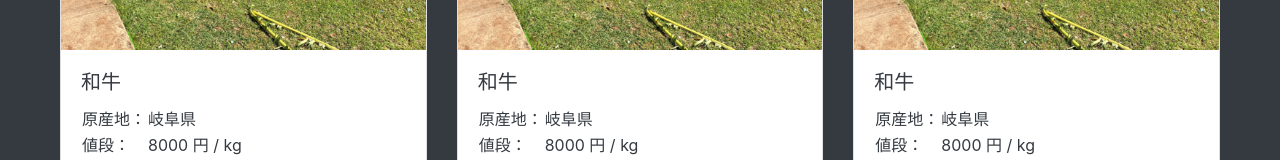
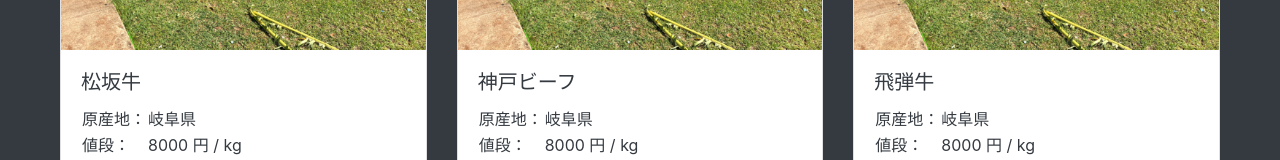
Before and after one commit to akaishimasaki/wagyu_price, a plain HTML site: page index.html in a window 1280 px wide. Shown: the part 285-445 px from the top of the page. Drawn offline with Linux system fonts and the light colour scheme.

Commit message:
'index.htmlの1列目のカードの表示名を変更'

```diff
--- a/index.html
+++ b/index.html
@@ -31,7 +31,7 @@
       <a href="#" class="card">
         <img class="card-img-top" src="img/ph_beaf.jpg">
         <div class="card-body">
-          <h5 class="card-title">和牛</h5>
+          <h5 class="card-title">松坂牛</h5>
           <table>
             <tr>
               <td>原産地： </td>
@@ -50,7 +50,7 @@
       <a href="#" class="card">
         <img class="card-img-top" src="img/ph_beaf.jpg">
         <div class="card-body">
-          <h5 class="card-title">和牛</h5>
+          <h5 class="card-title">神戸ビーフ</h5>
           <table>
             <tr>
               <td>原産地： </td>
@@ -69,7 +69,7 @@
       <a href="#" class="card">
         <img class="card-img-top" src="img/ph_beaf.jpg">
         <div class="card-body">
-          <h5 class="card-title">和牛</h5>
+          <h5 class="card-title">飛弾牛</h5>
           <table>
             <tr>
               <td>原産地： </td>
```
